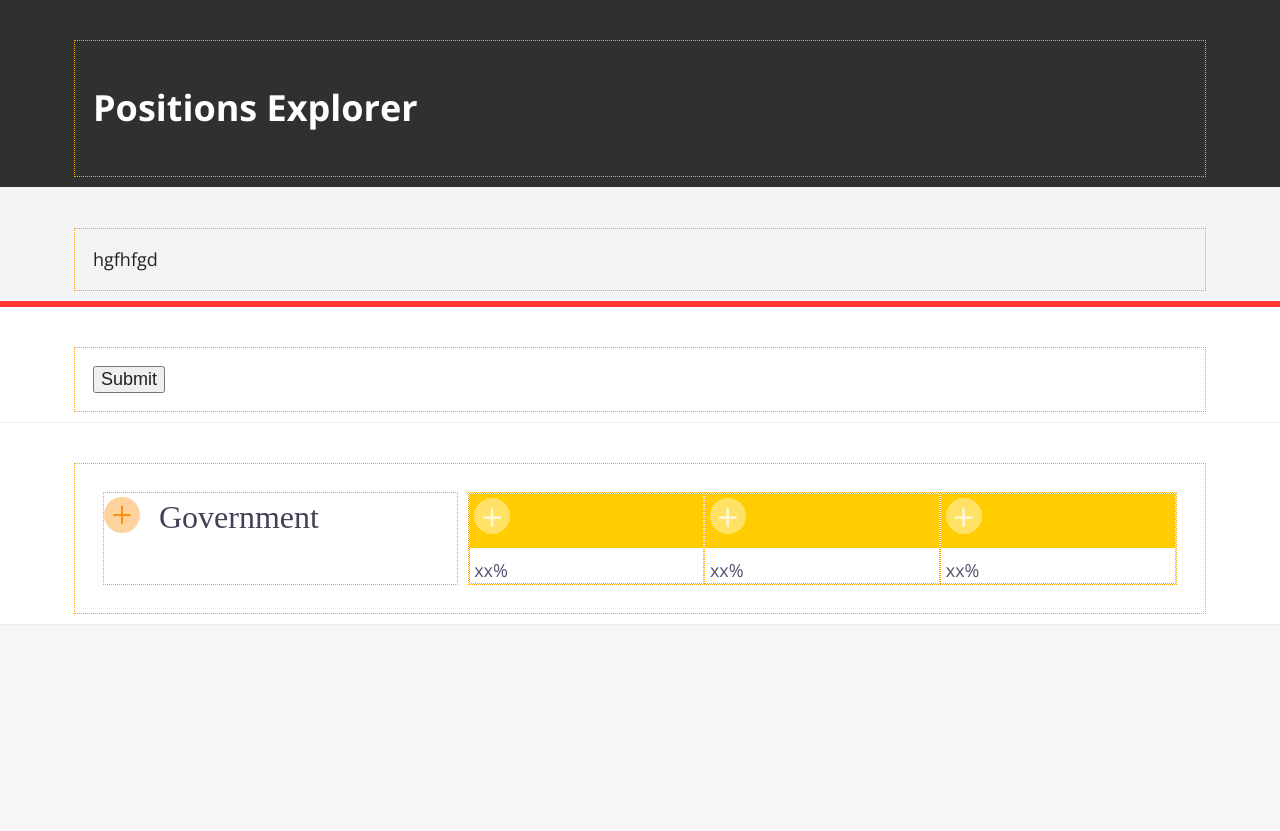
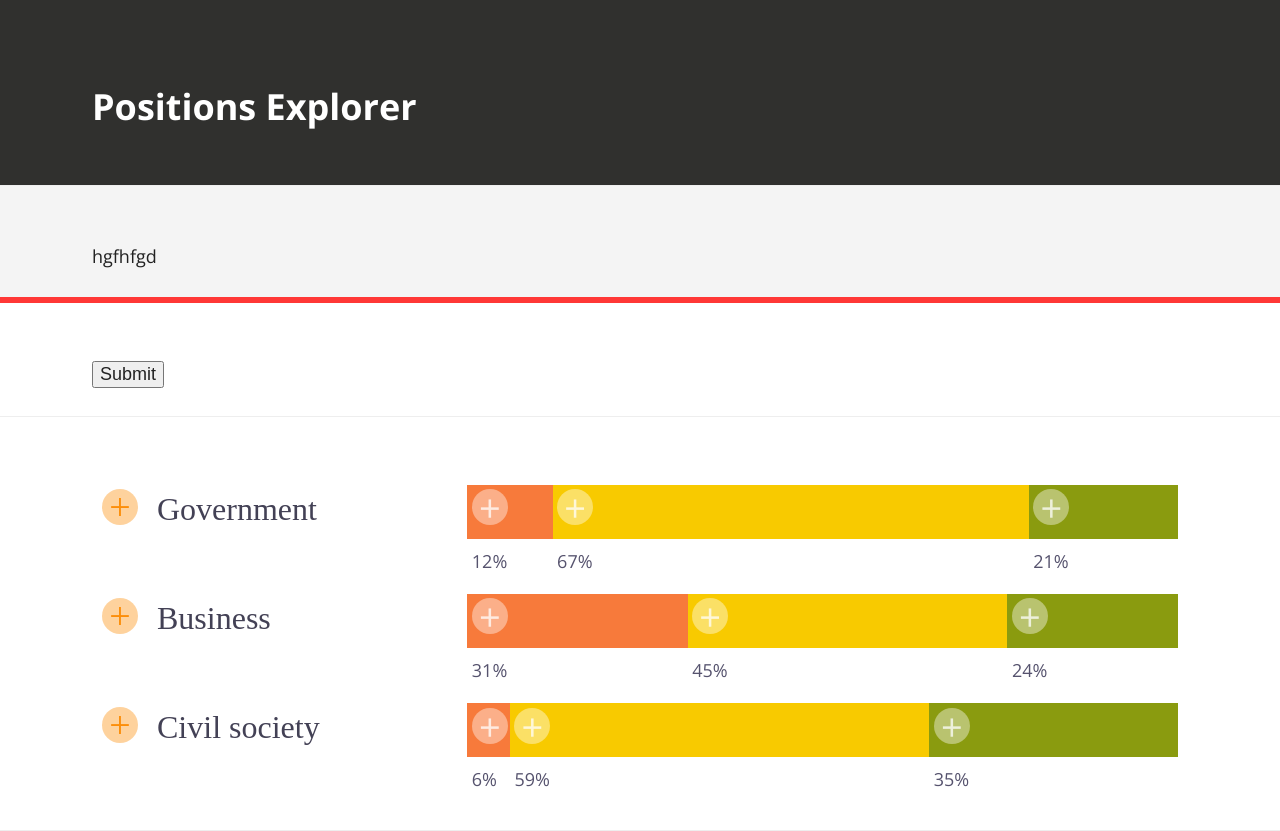
Before and after one commit to Contexte/eu-hackathon, a Django app: page /axis/results/1/ in a window 1280 px wide. Before the commit the page ends 614 px from the top, so only its background shows below. Run offline with Django 3.2, Linux system fonts and the light colour scheme; data comes from the database, SQL or seed files in the repository; data that the repository does not hold is empty; parts of the project's set-up code (start-up, migrations or seed data) failed here and were passed over; some libraries are stand-ins or nearby versions.

Commit message:
Résultats

```diff
--- a/positions_explorer/positions/static/css/main.css
+++ b/positions_explorer/positions/static/css/main.css
@@ -285,9 +285,15 @@ img {
 .graph .col {
 }
 .graph-part {
-  background-color: #fc0;
+  background-color: #F77A3B;
   min-height: 3em;
   padding: .25em;
+}
+.graph-part.yellow {
+  background-color: #F8CA00;
+}
+.graph-part.green {
+  background-color: #8A9B0F;
 }
 .plus {
   text-decoration: none;
@@ -320,7 +326,6 @@ img {
   padding: 0 .25em;
   color: #56536E;
 }
-
 
 .contributor-description {
   border-bottom: 1px solid grey;
--- a/positions_explorer/positions/templates/positions/axis_results.html
+++ b/positions_explorer/positions/templates/positions/axis_results.html
@@ -42,24 +42,66 @@
           <div class="col">
 
             <div class="row graph">
-              <div class="col" style:"width: 33%">
+              <div class="col" style="width: 12%">
                 <div class="graph-part"><a class="plus" href="#">+</a></div>
-                <span class="graph-percent">xx%</span>
+                <span class="graph-percent">12%</span>
               </div>
-              <div class="col" style:"width: 33%">
-                <div class="graph-part"><a class="plus" href="#">+</a></div>
-                <span class="graph-percent">xx%</span>
+              <div class="col" style="width: 67%">
+                <div class="graph-part yellow"><a class="plus" href="#">+</a></div>
+                <span class="graph-percent">67%</span>
               </div>
-              <div class="col" style:"width: 33%">
-                <div class="graph-part"><a class="plus" href="#">+</a></div>
-                <span class="graph-percent">xx%</span>
+              <div class="col" style="width: 21%">
+                <div class="graph-part green"><a class="plus" href="#">+</a></div>
+                <span class="graph-percent">21%</span>
               </div>
             </div>
 
           </div>
         </div>
 
+        <div class="row no-space">
+          <div class="col col-33"><div class="element-l"><a class="plus plus-title" href="#">+</a>Business</div></div>
+          <div class="col">
 
+            <div class="row graph">
+              <div class="col" style="width: 31%">
+                <div class="graph-part"><a class="plus" href="#">+</a></div>
+                <span class="graph-percent">31%</span>
+              </div>
+              <div class="col" style="width: 45%">
+                <div class="graph-part yellow"><a class="plus" href="#">+</a></div>
+                <span class="graph-percent">45%</span>
+              </div>
+              <div class="col" style="width: 24%">
+                <div class="graph-part green"><a class="plus" href="#">+</a></div>
+                <span class="graph-percent">24%</span>
+              </div>
+            </div>
+
+          </div>
+        </div>
+
+        <div class="row no-space">
+          <div class="col col-33"><div class="element-l"><a class="plus plus-title" href="#">+</a>Civil society</div></div>
+          <div class="col">
+
+            <div class="row graph">
+              <div class="col" style="width: 6%">
+                <div class="graph-part"><a class="plus" href="#">+</a></div>
+                <span class="graph-percent">6%</span>
+              </div>
+              <div class="col" style="width: 59%">
+                <div class="graph-part yellow"><a class="plus" href="#">+</a></div>
+                <span class="graph-percent">59%</span>
+              </div>
+              <div class="col" style="width: 35%">
+                <div class="graph-part green"><a class="plus" href="#">+</a></div>
+                <span class="graph-percent">35%</span>
+              </div>
+            </div>
+
+          </div>
+        </div>
 
       </div>
 
--- a/positions_explorer/positions/templates/positions/base.html
+++ b/positions_explorer/positions/templates/positions/base.html
@@ -20,7 +20,7 @@
   <link rel="stylesheet" href="{% static 'css/forms.css' %}">
   <script src="{% static 'js/vendor/modernizr-2.6.2.min.js' %}"></script>
 </head>
-<body class="debug">
+<body class="">
   <!--[if lt IE 7]>
   <p class="browsehappy">You are using an <strong>outdated</strong> browser. Please <a href="http://browsehappy.com/">upgrade your browser</a> to improve your experience.</p>
   <![endif]-->
```
